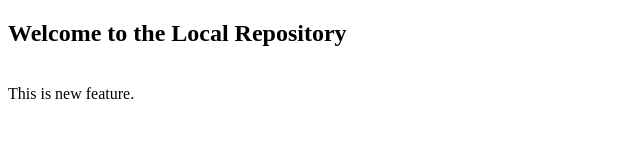
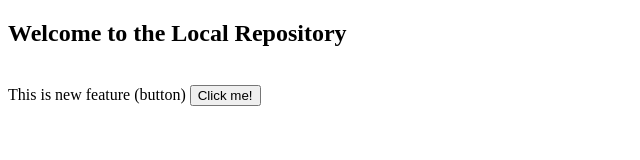
Before and after one commit to Deepak3643/localrepo, a plain HTML site: page index.html in a window 1280 px wide. Shown: the whole page, without its empty margins (0-640 px from the left). Drawn offline with Linux system fonts and the light colour scheme.

Commit message:
add button

```diff
--- a/index.html
+++ b/index.html
@@ -7,7 +7,7 @@
 </head>
 <body>
     <h2>Welcome to the Local Repository</h2>
-    <br>This is new feature.
-
+    <br>This is new feature (button)
+    <button>Click me!</button>
 </body>
 </html>
```
